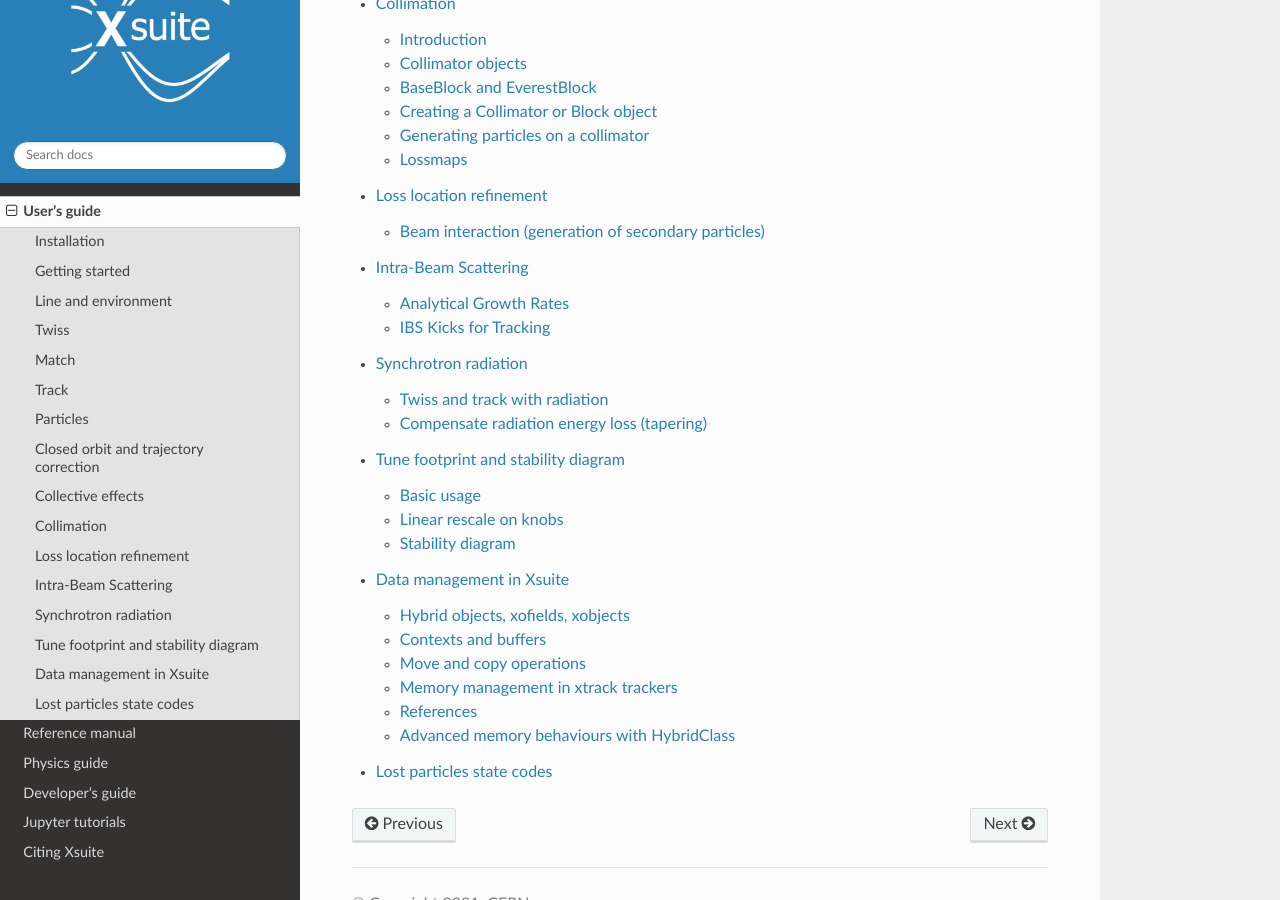
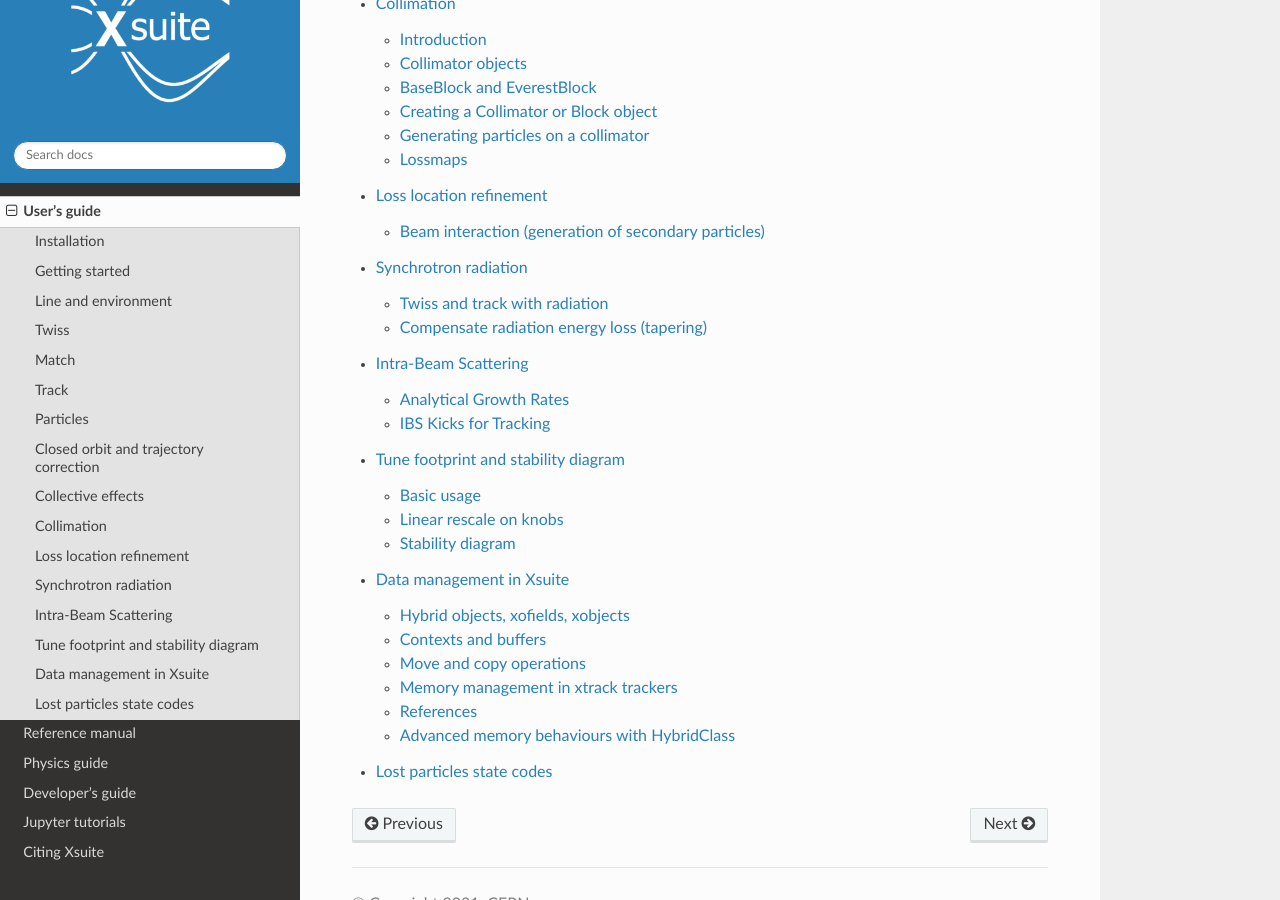
Before and after one commit to xsuite/xsuite, a Sphinx documentation site: the page built from docs/usersguide.rst, in a window 1280 px wide and 900 px high, scrolled down 2450 px. Built offline with Sphinx 7.4.7 and the Read the Docs theme 3.1.0, drawn with Linux system fonts in a browser that asks for light colours; pages that are not in the unit, such as notebooks, are missing from menus; the version number could not be read and is left out.

Commit message:
have SR section before IBS

```diff
--- a/docs/usersguide.rst
+++ b/docs/usersguide.rst
@@ -15,8 +15,8 @@
    trajectory_correction
    collective
    collimation
+   synchrotron_radiation
    intrabeam_scattering
-   synchrotron_radiation
    footprint
    xsuite_data_management
    dev_guide_xtbe_lost_part_codes
```
